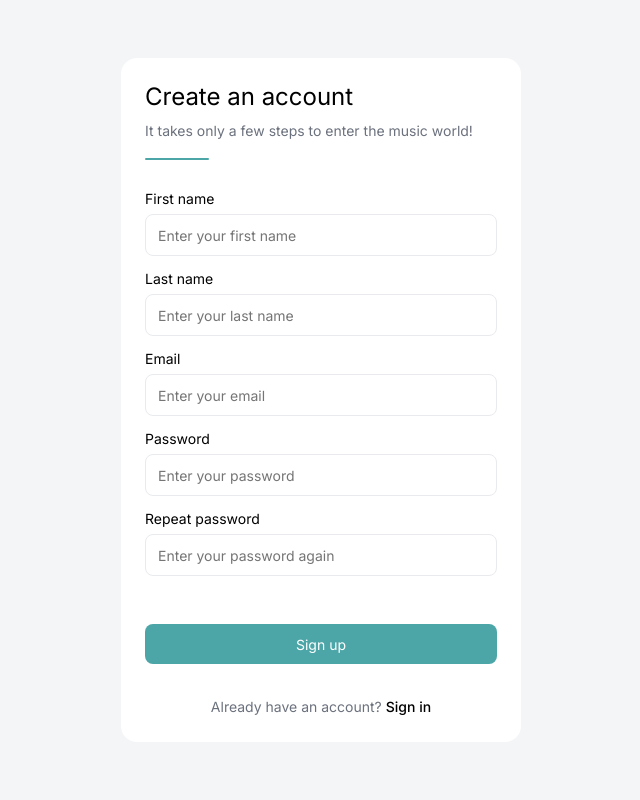
After one commit to bart-simpson09/soundspotlight, a PHP site: page /public/views/register.php in a window 1280 px wide. The commit adds this page. Shown: the whole page, without its empty margins (319-959 px from the left). Run offline with PHP 8.4, Linux system fonts and the light colour scheme; some libraries are stand-ins or nearby versions.

Commit message:
registration finished

```diff
--- a/index.php
+++ b/index.php
@@ -6,6 +6,7 @@ $path = trim($_SERVER['REQUEST_URI'], '/');
 $path = parse_url($path, PHP_URL_PATH);
 
 Router::get('', 'SecurityController');
+Router::get('register', 'SecurityController');
 Router::get('dashboard', 'DashboardController');
 
 Router::post('login', 'SecurityController');
--- a/public/views/login.php
+++ b/public/views/login.php
@@ -55,7 +55,7 @@
     </form>
     <div class="flexRow columnGap4 flexCenter formFooter">
         <p>Don’t have an account? </p>
-        <a href="">Sign up</a>
+        <a href="register">Sign up</a>
     </div>
 </div>
 </body>
--- /dev/null
+++ b/public/views/register.php
@@ -0,0 +1,76 @@
+<!DOCTYPE html>
+<html lang="en">
+
+<head>
+    <meta charset="UTF-8">
+    <meta name="viewport" content="width=device-width, initial-scale=1.0">
+
+    <link rel="preconnect" href="https://fonts.googleapis.com">
+    <link rel="preconnect" href="https://fonts.gstatic.com" crossorigin>
+    <link href="https://fonts.googleapis.com/css2?family=Inter:slnt,wght@-10..0,100..900&display=swap" rel="stylesheet">
+    <link rel="stylesheet" href="https://cdn.jsdelivr.net/gh/iconoir-icons/iconoir@main/css/iconoir.css"/>
+
+    <link rel="stylesheet" type="text/css" href="public/css/reset.css">
+    <link rel="stylesheet" type="text/css" href="public/css/fonts.css">
+    <link rel="stylesheet" type="text/css" href="public/css/colors.css">
+    <link rel="stylesheet" type="text/css" href="public/css/flex.css">
+    <link rel="stylesheet" type="text/css" href="public/css/global.css">
+    <link rel="stylesheet" type="text/css" href="public/css/components.css">
+    <link rel="stylesheet" type="text/css" href="public/css/responsive.css">
+
+    <title>Register</title>
+</head>
+
+<body class="singleFormBody">
+<div class="singleFormContainer flexColumn rowGap32">
+    <div class="flexColumn rowGap16">
+        <div class="flexColumn rowGap8">
+            <h1>Create an account</h1>
+            <p>It takes only a few steps to enter the music world!</p>
+        </div>
+        <span class="singleFormDivider"></span>
+    </div>
+    <form class="flexColumn rowGap32" action="register" method="POST">
+        <div class="flexColumn rowGap16">
+            <div class="inputArea flexColumn rowGap8">
+                <label for="firstName">First name</label>
+                <input type="text" name="firstName" id="firstName" placeholder="Enter your first name">
+            </div>
+            <div class="inputArea flexColumn rowGap8">
+                <label for="lastName">Last name</label>
+                <input type="text" name="lastName" id="lastName" placeholder="Enter your last name">
+            </div>
+            <div class="inputArea flexColumn rowGap8">
+                <label for="email">Email</label>
+                <input type="email" name="email" id="email" placeholder="Enter your email">
+            </div>
+            <div class="inputArea flexColumn rowGap8">
+                <label for="password">Password</label>
+                <input type="password" name="password" id="password" placeholder="Enter your password">
+            </div>
+            <div class="inputArea flexColumn rowGap8">
+                <label for="repeatedPassword">Repeat password</label>
+                <input type="password" name="repeatedPassword" id="repeatedPassword"
+                       placeholder="Enter your password again">
+            </div>
+            <div class="errorMessageContainer">
+                <?php
+                if (isset($messages)) {
+                    foreach ($messages as $message) {
+                        echo $message . "<br>";
+                    }
+
+                }
+                ?>
+            </div>
+        </div>
+        <button class="buttonPrimary" type="submit">Sign up</button>
+    </form>
+    <div class="flexRow columnGap4 flexCenter formFooter">
+        <p>Already have an account?</p>
+        <a href="login">Sign in</a>
+    </div>
+</div>
+</body>
+
+</html>
--- a/src/models/User.php
+++ b/src/models/User.php
@@ -10,7 +10,7 @@ class User
     private $avatar;
     private $role;
 
-    public function __construct(int $id, string $email, string $password, string $firstName, string $lastName, ?string $avatar, string $role)
+    public function __construct(?int $id, string $email, string $password, ?string $firstName, ?string $lastName, ?string $avatar, ?string $role)
     {
         $this->id = $id;
         $this->email = $email;
```
Also changed, not shown: public/views/register.html (deleted, +0 -65 lines), src/controllers/SecurityController.php (+64 -0 lines), src/repository/UserRepository.php (+11 -0 lines), public/assets/imgs/avatars/default-avatar.png (added).
